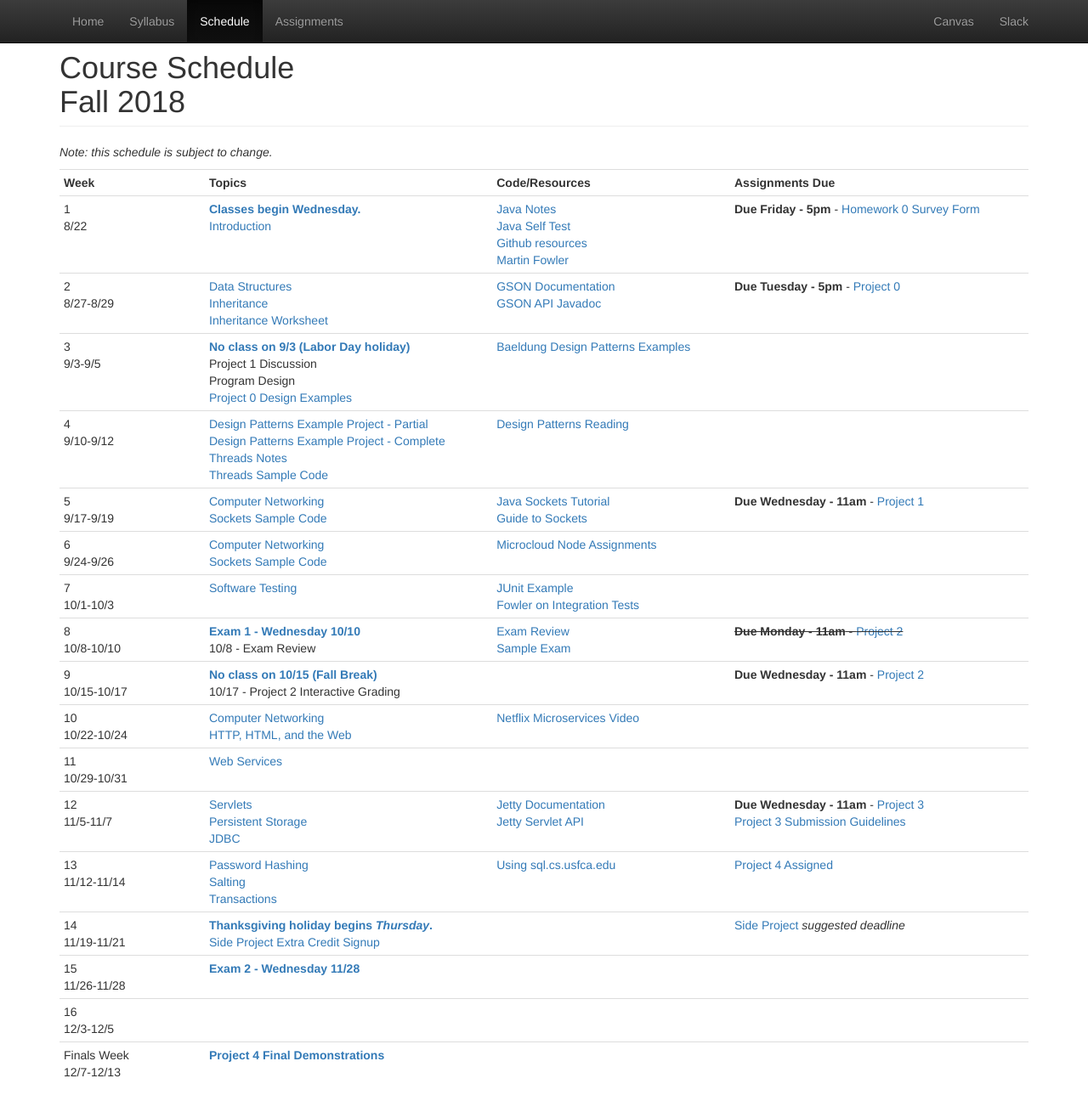
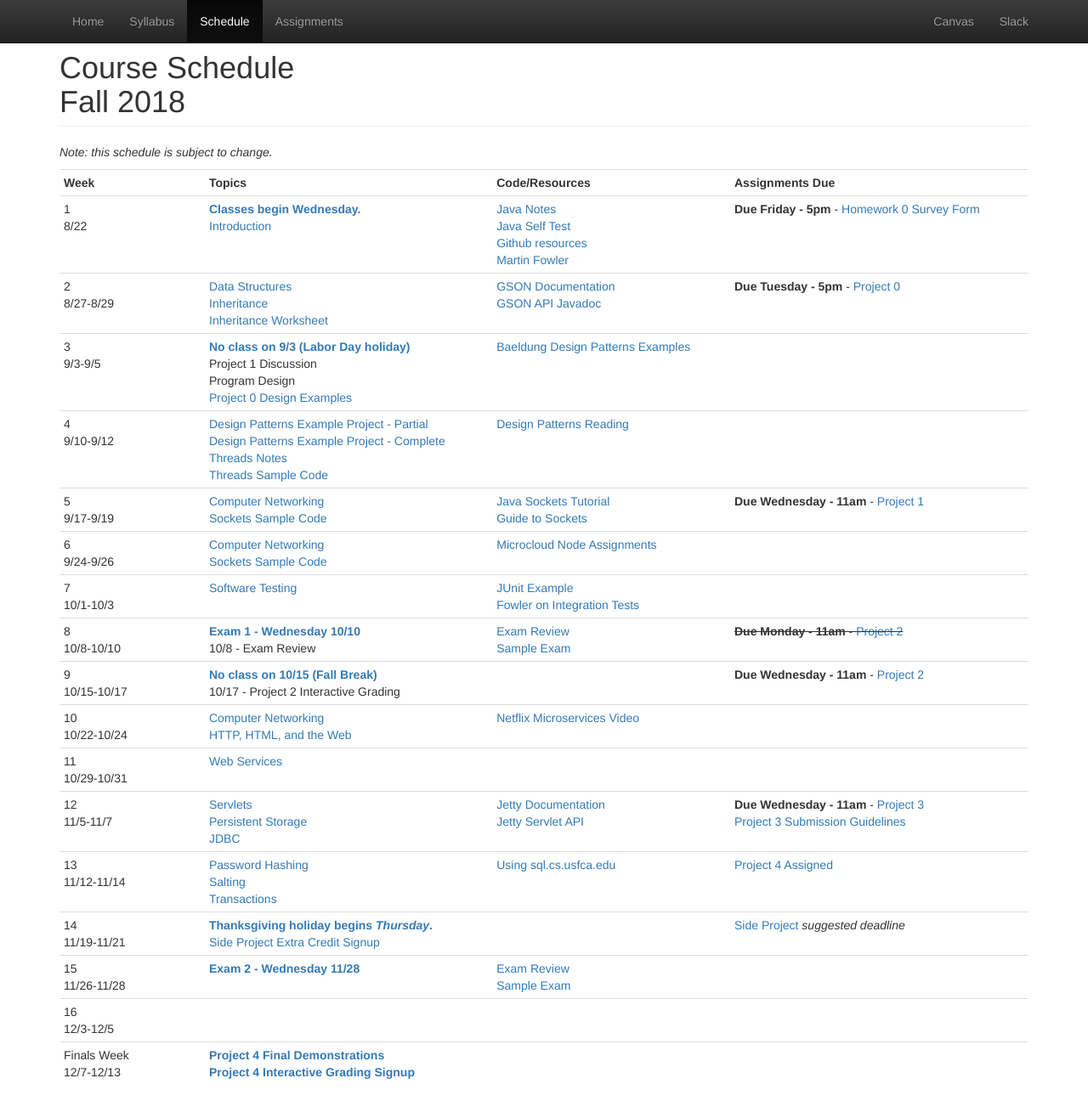
Before and after one commit to CS601-F18/cs601-f18.github.io, a Jekyll site: the page built from schedule.html, in a window 1280 px wide and 1317 px high. Shown: the top 1309 px of the window at 85% size. Built offline with Jekyll 4.4.1, drawn with Linux system fonts in a browser that asks for light colours.

Commit message:
adding exam2 and project4 info

```diff
--- a/schedule.html
+++ b/schedule.html
@@ -207,6 +207,8 @@ title: Schedule
 				<strong><span class="text-primary">Exam 2 - Wednesday 11/28</strong><br/>
 			</td>
 			<td>
+				<a href="https://github.com/CS601-F18/notes/blob/master/lectures/exam2.md">Exam Review</a><br/>
+				<a href="https://github.com/CS601-F18/notes/blob/master/lectures/exam2sample.pdf">Sample Exam</a><br/>
 			</td>
 			<td>
 			</td>
@@ -222,7 +224,10 @@ title: Schedule
 		</tr>
 		<tr>
 			<td>Finals Week<br/>12/7-12/13</td>
-			<td colspan="4"><strong><span class="text-primary"><a href="https://github.com/CS601-F18/projects/blob/master/project4.md">Project 4</a> Final Demonstrations</span></strong></td>
+			<td colspan="4"><strong><span class="text-primary">
+				<a href="https://github.com/CS601-F18/projects/blob/master/project4.md">Project 4</a> Final Demonstrations<br/>
+				<a href="https://calendar.google.com/calendar/selfsched?sstoken=UUJjdk93ZS0yOXIwfGRlZmF1bHR8YTkxNDA2MGM0ODIyMGM2YmIxNTFhYWVkNWJmYmUxMjE">Project 4 Interactive Grading Signup</a><br/>
+			</span></strong></td>
 		</tr>
 	</tbody>
 </table>
```
